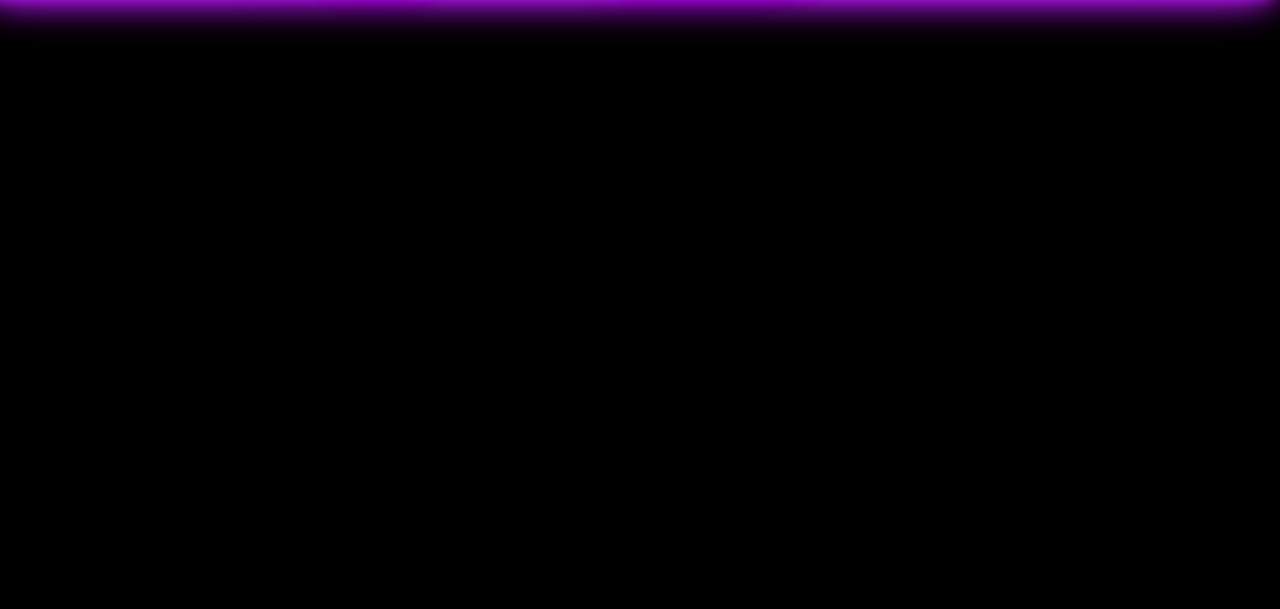
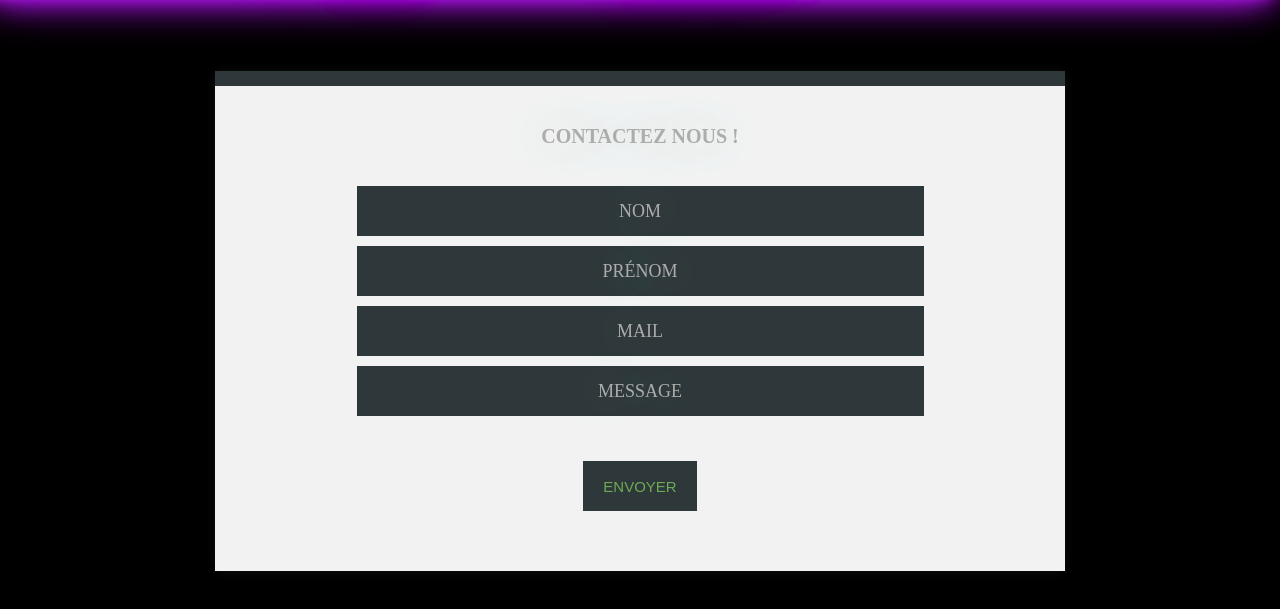
Before and after one commit to Stellasarah04/neo-ludic, a plain HTML site: page contacte.html in a window 1280 px wide. Shown: the part 129-738 px from the top of the page. Drawn offline with Linux system fonts and the light colour scheme.

Commit message:
contacte

```diff
--- a/contacte.html
+++ b/contacte.html
@@ -17,5 +17,27 @@
         <a href="../N%C3%A9o-ludic/contacte.html" class="lien"><strong>Nous contacter</strong></a>
     </div>
 
+    <form class="formulaire">
+        <h3 class="contactez-nous">CONTACTEZ NOUS !</h3>
+        <div class="C-div">
+           <input type="text" id="nom" placeholder="Qui êtes-vous ?"/>
+                <label for="nom">Nom</label>
+        </div>
+        <div class="C-div">
+           <input type="text" id="prenom" placeholder="Qui êtes-vous ?"/>
+                <label for="prenom">Prénom</label>
+        </div>
+        <div class="C-div">
+           <input type="text" id="mail" placeholder="Quelle est votre adresse Mail ?"/>
+                <label for="mail">Mail</label>
+        </div>
+        <div class="C-div">
+           <textarea id="msg"  placeholder="Tapez ici votre message"></textarea>
+           <label for="msg">Message</label>
+        </div>
+        <input class="button" type="submit" value="Envoyer" />
+     </form>
+     <footer>
+
 </body>
 </html>
--- a/style.css
+++ b/style.css
@@ -737,4 +737,132 @@ footer {
     transform: scale(1.1);
     box-shadow: 0px 17px 20px -6px rgba(36, 52, 70, 0.36);
   }
-}/*# sourceMappingURL=style.css.map */
+}
+
+/*Nous contacter*/
+
+.formulaire {
+  position: relative;
+  top: 200px;
+}
+
+form{
+  max-width:850px;
+  margin:0 auto;
+  border-top:15px solid #313A3D;
+  background:#FFF;
+  padding:0 20px 60px;
+  text-align:center;
+  font-family:Raleway;
+  text-align:center;
+  color:#B6B6B6;
+  -webkit-box-sizing: border-box;
+  box-sizing: border-box;
+  opacity:0.95;
+  box-shadow:0 0 15px -1px #141414;
+}
+
+.contactez-nous{
+  text-transform:uppercase;
+  font-size:20px;
+  line-height:60px
+}
+
+.C-div *{box-sizing:border-box;}
+
+.C-div{
+  width:70%;
+  margin:10px auto;
+  height:50px;
+}
+
+.C-div input, textarea{
+  width:100%;
+  height:100%;
+  opacity:0.9;
+  padding-left:22%;
+  background-color:#E8E9EA;
+  border:0;
+  outline:none;
+  margin:0;
+}
+
+label{
+  display:block;
+  position:relative;
+  top:-50px;
+  width:100%;
+  height:100%;
+  background-color:#313A3D;
+  position:relative;
+  line-height:50px;
+  font-size:18px;
+  transition: all 0.3s ease-in-out,width 0.7s ease-in-out;
+  text-transform:uppercase;
+}
+
+.ouvert label{ width:20%; }
+#formContact .contactChamp:nth-child(3) label{
+  transition: all 0.3s ease-in-out, width 0.7s ease-in-out; }
+#formContact .contactChamp:nth-child(4) label{
+  transition: all 0.3s ease-in-out, width 0.9s ease-in-out; }
+#formContact .contactChamp:nth-child(5) label{
+  transition: all 0.3s ease-in-out, width 1.1s ease-in-out; }
+#formContact .contactChamp:nth-child(6) label{
+  transition: all 0.3s ease-in-out, width 1.3s ease-in-out; }
+
+
+div:hover label, div input:focus + label,div textarea:focus + label, .labelOuvert{
+  width:20%;
+}
+
+div input:focus + label,div textarea:focus + label{
+  background-color:rgb(116, 181, 89);
+  color:#313A3D;
+}
+
+input[type=submit]{
+  background-color:#313A3D;
+  border:0;
+  height:50px;
+  padding:0 20px;
+  text-transform:uppercase;
+  color:rgb(116, 181, 89);
+  font-size:15px;
+  margin-top:35px;
+}
+
+textarea{
+  resize: none;
+  padding-top:18px;
+  transition:all 0.3s ease-in-out;
+}
+
+textarea + label{
+  top:-54px;
+}
+
+textarea:focus, .messOuvert textarea{
+  height:150px;
+}
+
+textarea:focus + label,.messOuvert label{
+  top:-154px;
+  height:150px;
+  line-height:150px;
+}
+
+.messOuvert{
+  margin-bottom:100px
+}
+
+
+
+@media (max-width: 480px) {
+  .formulaire{
+    position: relative;
+    top: 100px;
+  }
+}
+
+/*# sourceMappingURL=style.css.map */
```
Also changed, not shown: index.html (+6 -6 lines), menu.html (+1 -1 lines).
